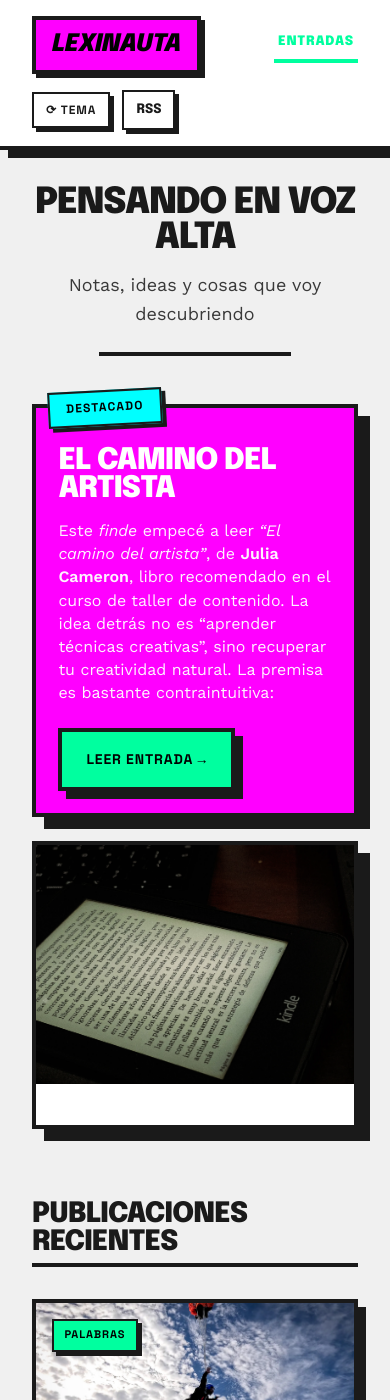
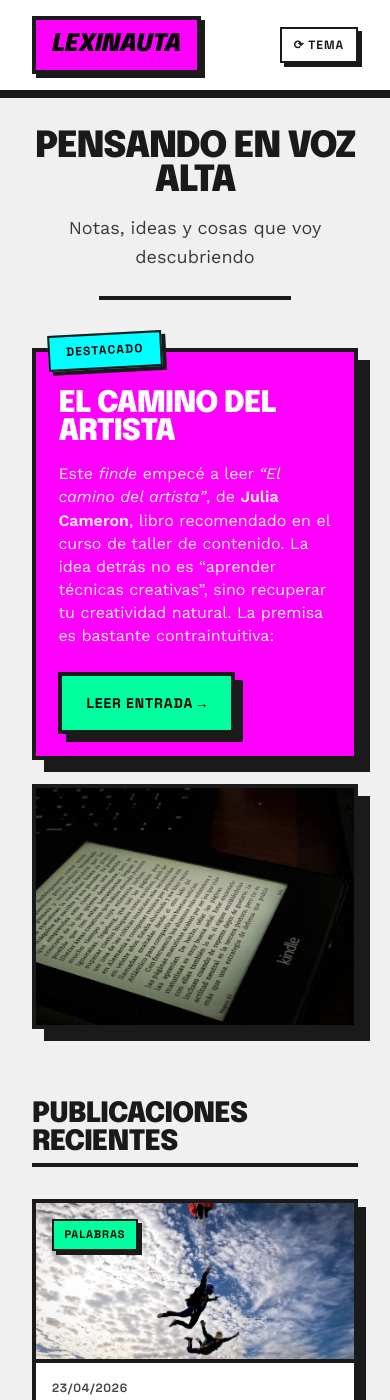
Before and after one commit to 14tinchov/lexinauta, a Jekyll site: the page built from index.html, in a window 390 px wide and 1400 px high. Built offline with Jekyll 4.4.1, drawn with Linux system fonts in a browser that asks for light colours; the list of posts is cut into pages by our own code.

Commit message:
Update styles

```diff
--- a/assets/css/style.css
+++ b/assets/css/style.css
@@ -104,7 +104,18 @@ body.site-body {
   z-index: 50;
   background: #fff;
   border-bottom: var(--border-thick);
-  box-shadow: var(--shadow-md);
+  box-shadow: none;
+}
+
+.site-header::after {
+  content: "";
+  position: absolute;
+  left: 0;
+  right: 0;
+  bottom: -8px;
+  height: 8px;
+  background: var(--fg);
+  pointer-events: none;
 }
 
 .site-header__inner {
@@ -222,6 +233,22 @@ body.site-body {
   color: var(--on-primary);
   transform: translate(2px, 2px);
   box-shadow: 2px 2px 0 0 var(--fg);
+}
+
+@media (max-width: 48rem) {
+  .site-header__inner {
+    flex-wrap: nowrap;
+    gap: 0.75rem;
+  }
+
+  .site-nav,
+  .site-header__rss {
+    display: none;
+  }
+
+  .site-header__actions {
+    margin-left: auto;
+  }
 }
 
 /* —— Main —— */
@@ -409,11 +436,15 @@ body.site-body {
 .hero-featured__media-box {
   margin: 0;
   position: relative;
+  width: 100%;
+  max-width: 100%;
+  min-width: 0;
   border: var(--border-thick);
   box-shadow: var(--shadow-lg);
   overflow: hidden;
   background: #fff;
-  min-height: 18rem;
+  min-height: 0;
+  aspect-ratio: 4 / 3;
 }
 
 @media (min-width: 64rem) {
@@ -426,6 +457,7 @@ body.site-body {
 .hero-featured__media-img {
   display: block;
   width: 100%;
+  max-width: 100%;
   height: 100%;
   object-fit: cover;
   background: var(--primary);
@@ -684,6 +716,9 @@ body.site-body {
 
 .post-hero__media {
   margin: 0;
+  width: 100%;
+  max-width: 100%;
+  min-width: 0;
   border: 0;
   box-shadow: none;
   overflow: hidden;
@@ -695,9 +730,16 @@ body.site-body {
 .post-hero__media img {
   display: block;
   width: 100%;
+  max-width: 100%;
   height: 100%;
   object-fit: cover;
   filter: none;
+}
+
+@media (max-width: 48rem) {
+  .post-hero__media {
+    min-height: 0;
+  }
 }
 
 @media (min-width: 64rem) {
```
